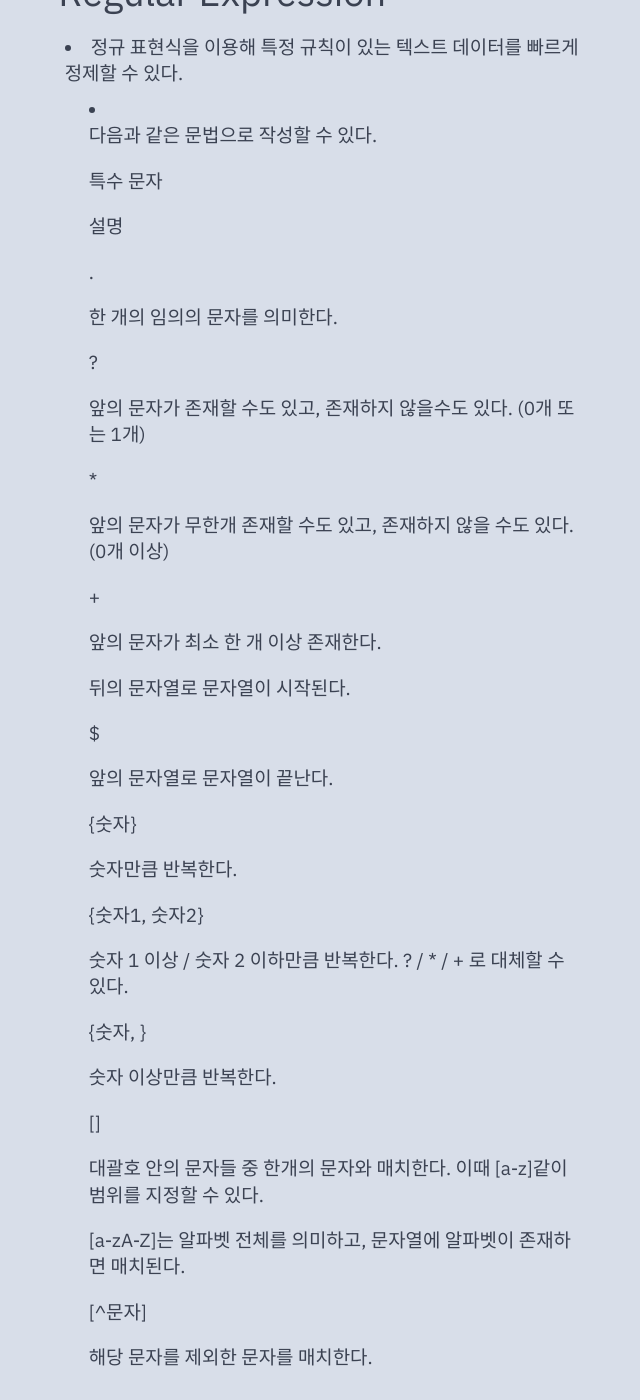
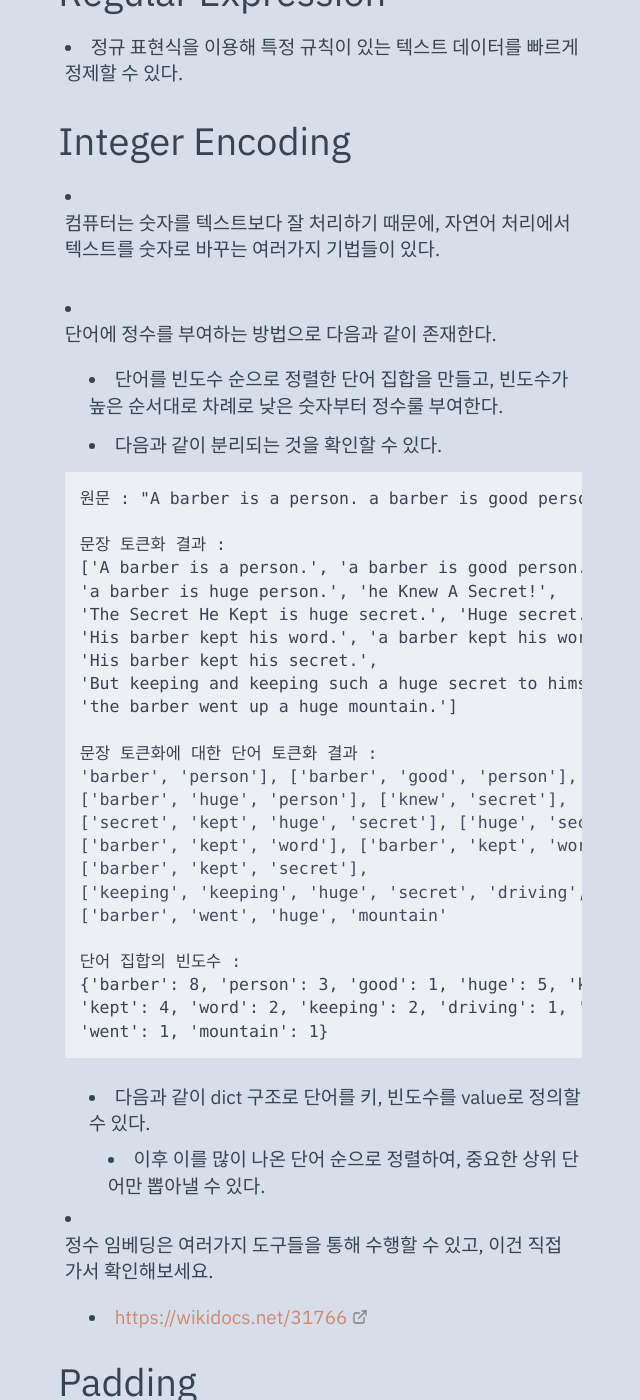
Before and after one commit to timbergrizz/timbergrizz.github.io, a Jekyll site: the page built from _notes/Public/Machine Learning/NLP/NLP - Preprocessing.md, in a window 1280 px wide and 1400 px high, scrolled down 7690 px. Shown: the whole window, without its empty margins (320-960 px from the left). Built offline with Jekyll 4.4.1, drawn with Linux system fonts in a browser that asks for light colours; comment, search, counter and statistics services are not loaded; some of the changed text lies outside the part shown.

Commit message:
adding new articles

```diff
--- a/_notes/Public/Machine Learning/NLP/NLP - Preprocessing.md
+++ b/_notes/Public/Machine Learning/NLP/NLP - Preprocessing.md
@@ -167,90 +167,7 @@ feed: hide
 	- [https://www.ranks.nl/stopwords/korean](https://www.ranks.nl/stopwords/korean) / [https://bab2min.tistory.com/544](https://bab2min.tistory.com/544)
 
 # Regular Expression
-
 -   정규 표현식을 이용해 특정 규칙이 있는 텍스트 데이터를 빠르게 정제할 수 있다.
-    -   다음과 같은 문법으로 작성할 수 있다.
-
-        특수 문자
-
-        설명
-
-        .
-
-        한 개의 임의의 문자를 의미한다.
-
-        ?
-
-        앞의 문자가 존재할 수도 있고, 존재하지 않을수도 있다. (0개 또는 1개)
-
-        *
-
-        앞의 문자가 무한개 존재할 수도 있고, 존재하지 않을 수도 있다. (0개 이상)
-
-        +
-
-        앞의 문자가 최소 한 개 이상 존재한다.
-
-        ^
-
-        뒤의 문자열로 문자열이 시작된다.
-
-        $
-
-        앞의 문자열로 문자열이 끝난다.
-
-        {숫자}
-
-        숫자만큼 반복한다.
-
-        {숫자1, 숫자2}
-
-        숫자 1 이상 / 숫자 2 이하만큼 반복한다. ? / * / + 로 대체할 수 있다.
-
-        {숫자, }
-
-        숫자 이상만큼 반복한다.
-
-        []
-
-        대괄호 안의 문자들 중 한개의 문자와 매치한다. 이때 [a-z]같이 범위를 지정할 수 있다.
-
-        [a-zA-Z]는 알파벳 전체를 의미하고, 문자열에 알파벳이 존재하면 매치된다.
-
-        [^문자]
-
-        해당 문자를 제외한 문자를 매치한다.
-
-    -   역슬래시를 이용하여 자주 쓰이는 문자 규칙들이 존재한다.
-
-        \
-
-        역 슬래쉬 문자 자체를 의미한다.
-
-        \d
-
-        모든 숫자를 의미한다. [0-9]와 동일.
-
-        \D
-
-        숫자가 제외한 모든 문자를 의미한다. [^0-9]와 동일
-
-        \s
-
-        공백을 의미한다.
-
-        \S
-
-        공백을 제외한 문자를 의미한다.
-
-        \w
-
-        알파벳 또는 숫자를 의미한다.
-
-        \W
-
-        알파벳 또는 숫자가 아닌 문자를 의미한다.
-
 
 # Integer Encoding
 
```
Also changed, not shown: _notes/Public/DEN/DEN - 2022-11-06.md (added, +15 -0 lines), _notes/Public/K8s/ArgoCD.md (added, +25 -0 lines), _notes/Public/K8s/K8s - Continuous Integration and Deployment.md (+3 -24 lines), _notes/Public/K8s/Kubeflow - Why Kubeflow?.md (added, +48 -0 lines), _notes/Public/K8s/Terry's Tips.md (+22 -0 lines), _notes/Public/Kubernetes.md (+1 -0 lines).
